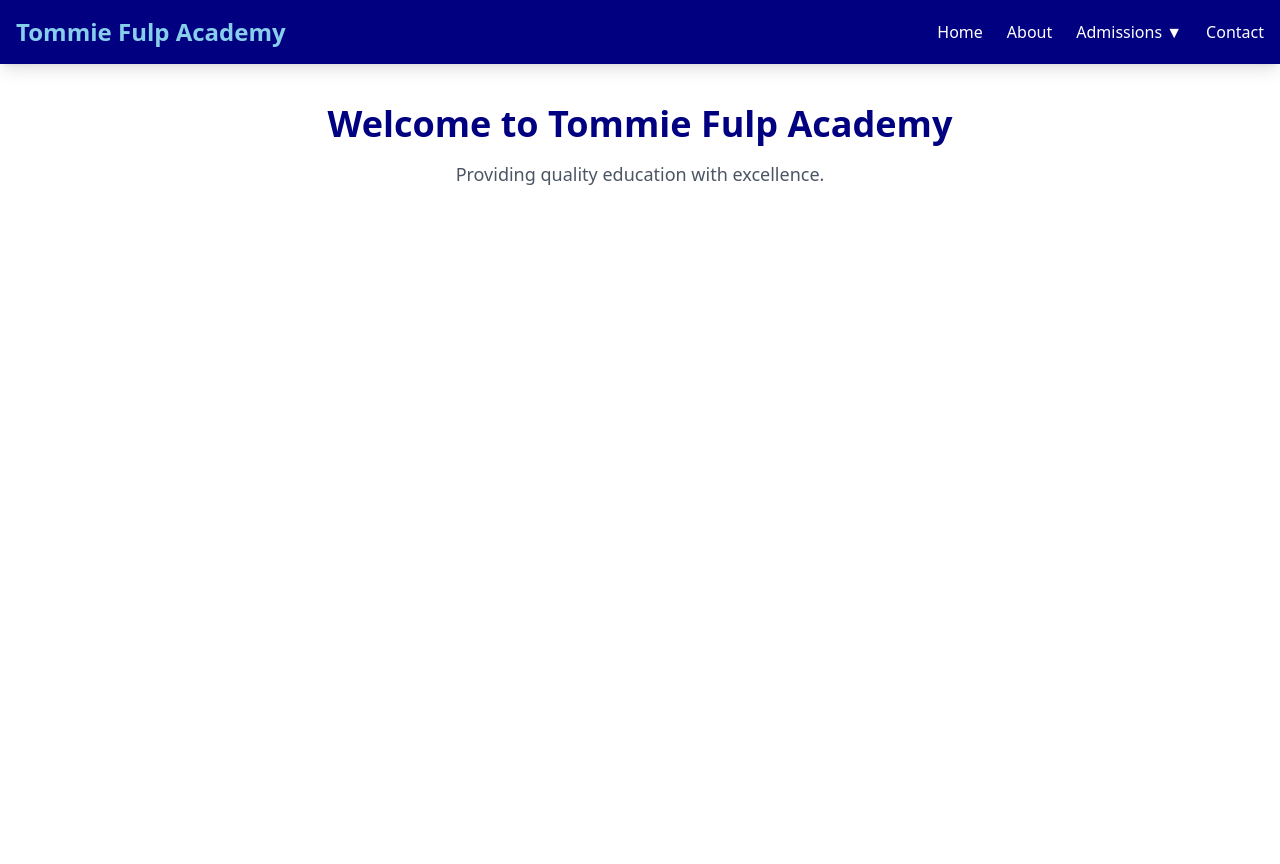
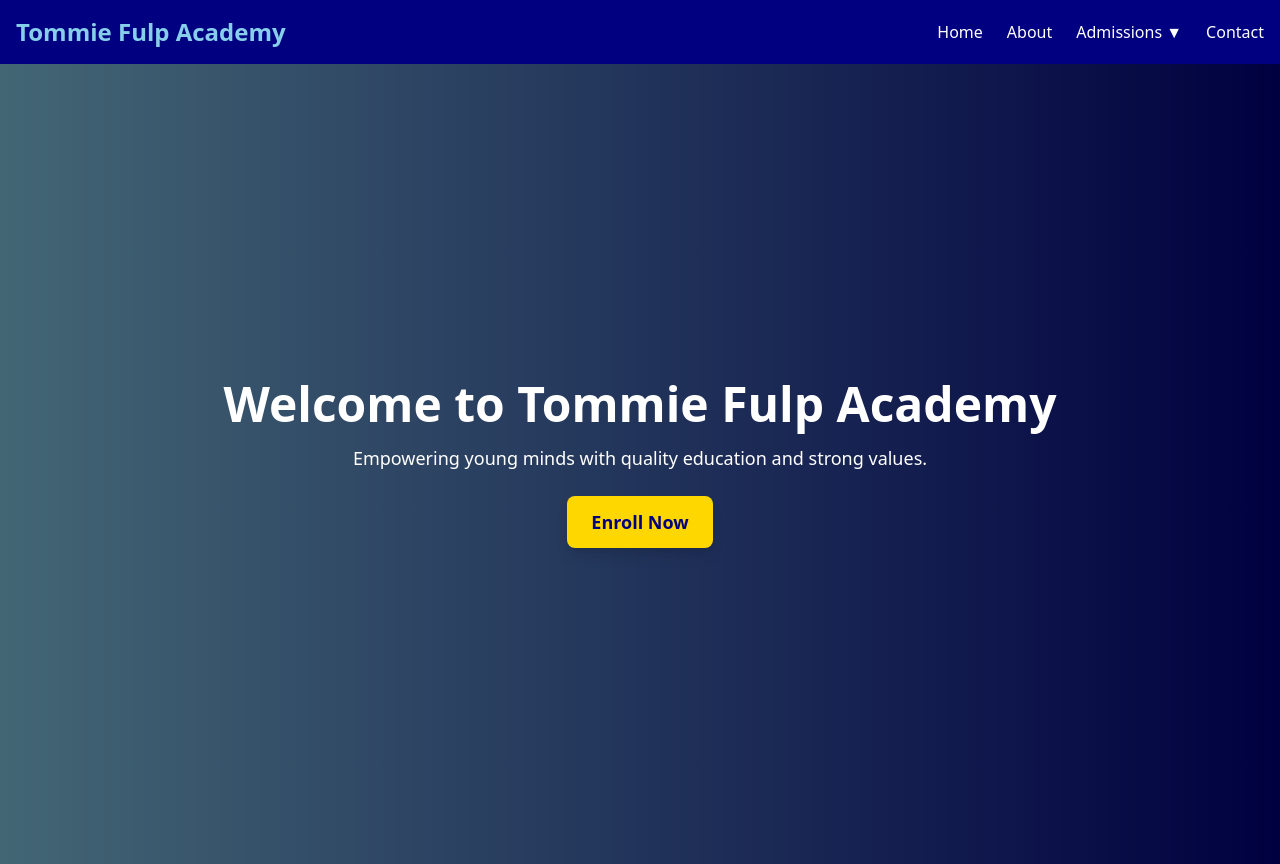
Before and after one commit to joek-yo/tommie-fulp-school-website, a React (Vite) app: page / in a window 1280 px wide. Before the commit the page ends 800 px from the top, so only its background shows below. Built offline with nearby package versions, Linux system fonts and the light colour scheme.

Commit message:
Added Hero Section to Homepage

```diff
--- a/src/Pages/Home.jsx
+++ b/src/Pages/Home.jsx
@@ -2,9 +2,21 @@
 
 const Home = () => {
   return (
-    <div className="text-center p-10">
-      <h1 className="text-4xl font-bold text-[#000080]">Welcome to Tommie Fulp Academy</h1>
-      <p className="mt-4 text-lg text-gray-600">Providing quality education with excellence.</p>
+    <div className="relative w-full h-screen flex items-center justify-center text-center bg-gradient-to-r from-[#87CEEB] to-[#000080] text-white">
+      {/* Background Overlay */}
+      <div className="absolute inset-0 bg-black bg-opacity-50"></div>
+
+      <div className="z-10 p-8">
+        <h1 className="text-5xl font-bold">Welcome to Tommie Fulp Academy</h1>
+        <p className="mt-4 text-lg">Empowering young minds with quality education and strong values.</p>
+
+        {/* CTA Button */}
+        <a href="/admissions">
+          <button className="mt-6 px-6 py-3 bg-[#FFD700] text-[#000080] font-semibold text-lg rounded-lg shadow-lg hover:bg-[#FFC107] transition-all">
+            Enroll Now
+          </button>
+        </a>
+      </div>
     </div>
   );
 };
```
